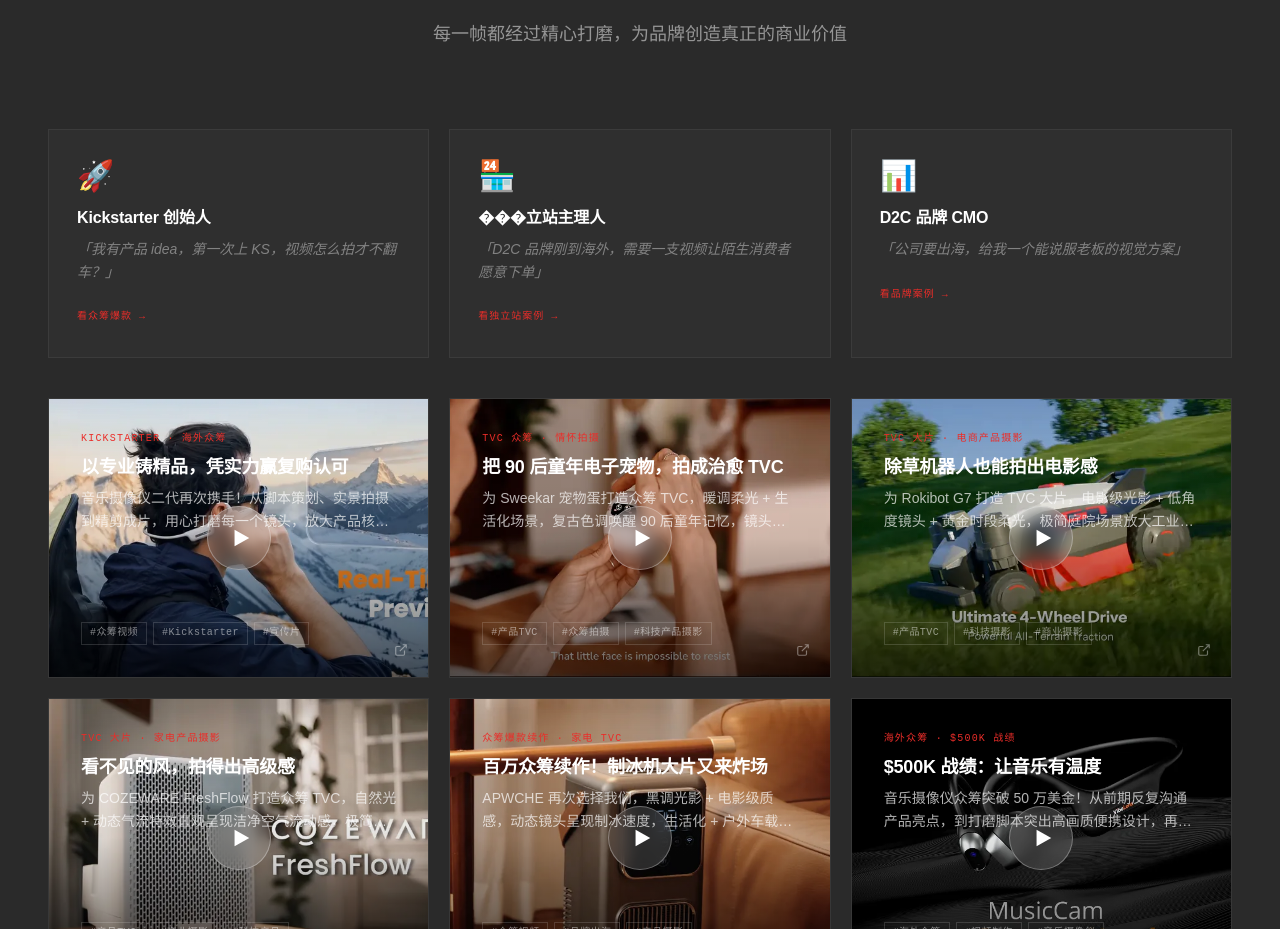
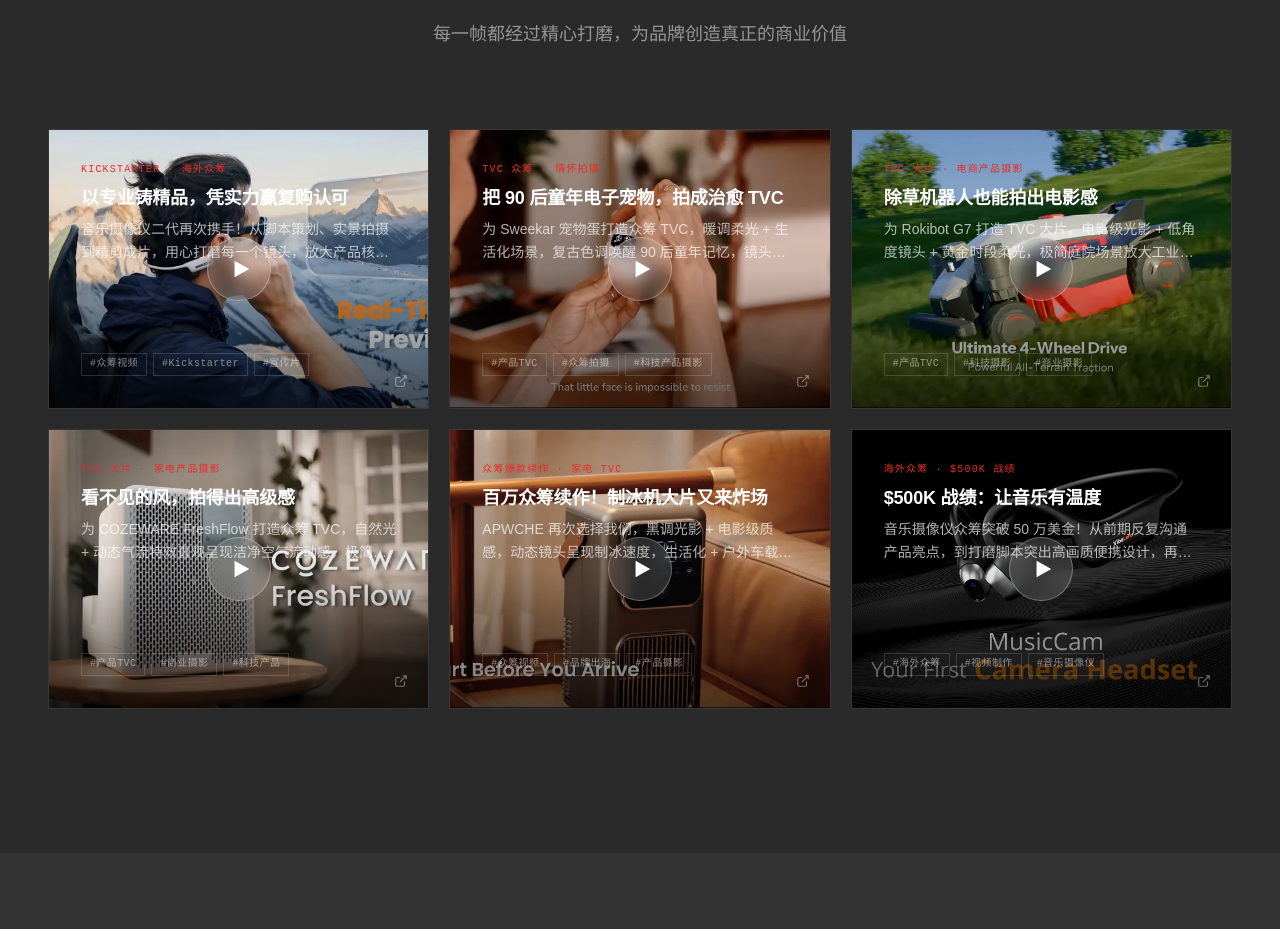
Before and after one commit to JansonChueng/mapleleaf-media, a React (Vite) app: page / in a window 1280 px wide. Shown: the part 5000-5929 px from the top of the page. Built offline with nearby package versions, Linux system fonts and the light colour scheme.

Commit message:
Remove persona cards

```diff
--- a/src/sections/Portfolio.tsx
+++ b/src/sections/Portfolio.tsx
@@ -1,26 +1,5 @@
 import { motion } from 'framer-motion'
 import SectionTitle from '../components/SectionTitle'
-
-const PERSONAS = [
-  {
-    icon: '🚀',
-    role: 'Kickstarter 创始人',
-    pain: '「我有产品 idea，第一次上 KS，视频怎么拍才不翻车？」',
-    cta: '看众筹爆款 →',
-  },
-  {
-    icon: '🏪',
-    role: '���立站主理人',
-    pain: '「D2C 品牌刚到海外，需要一支视频让陌生消费者愿意下单」',
-    cta: '看独立站案例 →',
-  },
-  {
-    icon: '📊',
-    role: 'D2C 品牌 CMO',
-    pain: '「公司要出海，给我一个能说服老板的视觉方案」',
-    cta: '看品牌案例 →',
-  },
-]
 
 const CASES = [
   { type: 'video', category: 'Kickstarter · 海外众筹', title: '以专业铸精品，凭实力赢复购认可', desc: '音乐摄像仪二代再次携手！从脚本策划、实景拍摄到精剪成片，用心打磨每一个镜头，放大产品核心优势。专业实力收获客户二次选择，用作品说话，用效果出圈。', tags: ['众筹视频', 'Kickstarter', '宣传片'], thumb: './images/portfolio/xiaohongshu-02-thumb.webp', link: 'https://www.xiaohongshu.com/explore/6a6314e1000000000f01fe54?xsec_source=pc_creatormng' },
@@ -54,33 +33,6 @@
       <div className="absolute inset-0 bg-charcoal" />
       <div className="relative z-20 w-full max-w-[80rem] px-6 lg:px-12">
         <SectionTitle overline="Selected Works" title="案例作品展示" subtitle="每一帧都经过精心打磨，为品牌创造真正的商业价值" light />
-
-        {/* 客户画像卡 — 让客户找到自己 */}
-        <div className="grid grid-cols-1 md:grid-cols-3 gap-4 lg:gap-5 mb-10">
-          {PERSONAS.map((p, i) => (
-            <motion.div
-              key={p.role}
-              initial={{ opacity: 0, y: 24 }}
-              whileInView={{ opacity: 1, y: 0 }}
-              viewport={{ once: true, margin: '-40px' }}
-              transition={{ duration: 0.4, delay: i * 0.1 }}
-              className="bg-charcoal-card border border-white/[0.06] p-6 lg:p-7 group hover:border-maple-red/50 transition-all duration-400 cursor-pointer"
-              onClick={() => document.querySelectorAll('.case-grid')[0]?.scrollIntoView({ behavior: 'smooth' })}
-            >
-              <span className="text-3xl mb-3 block">{p.icon}</span>
-              <h4 className="font-display font-semibold text-base text-white mb-2 tracking-[-0.01em] group-hover:text-maple-red-light transition-colors">
-                {p.role}
-              </h4>
-              <p className="text-white/40 text-sm leading-relaxed mb-4 italic">
-                {p.pain}
-              </p>
-              <span className="font-mono text-[10px] text-maple-red-light tracking-[0.1em] uppercase group-hover:tracking-[0.14em] transition-all">
-                {p.cta}
-              </span>
-            </motion.div>
-          ))}
-        </div>
-
         <div className="grid grid-cols-1 md:grid-cols-2 lg:grid-cols-3 gap-4 lg:gap-5 case-grid">{CASES.map((c) => <VideoCard key={c.title} c={c as any} />)}</div>
       </div>
     </section>
```
